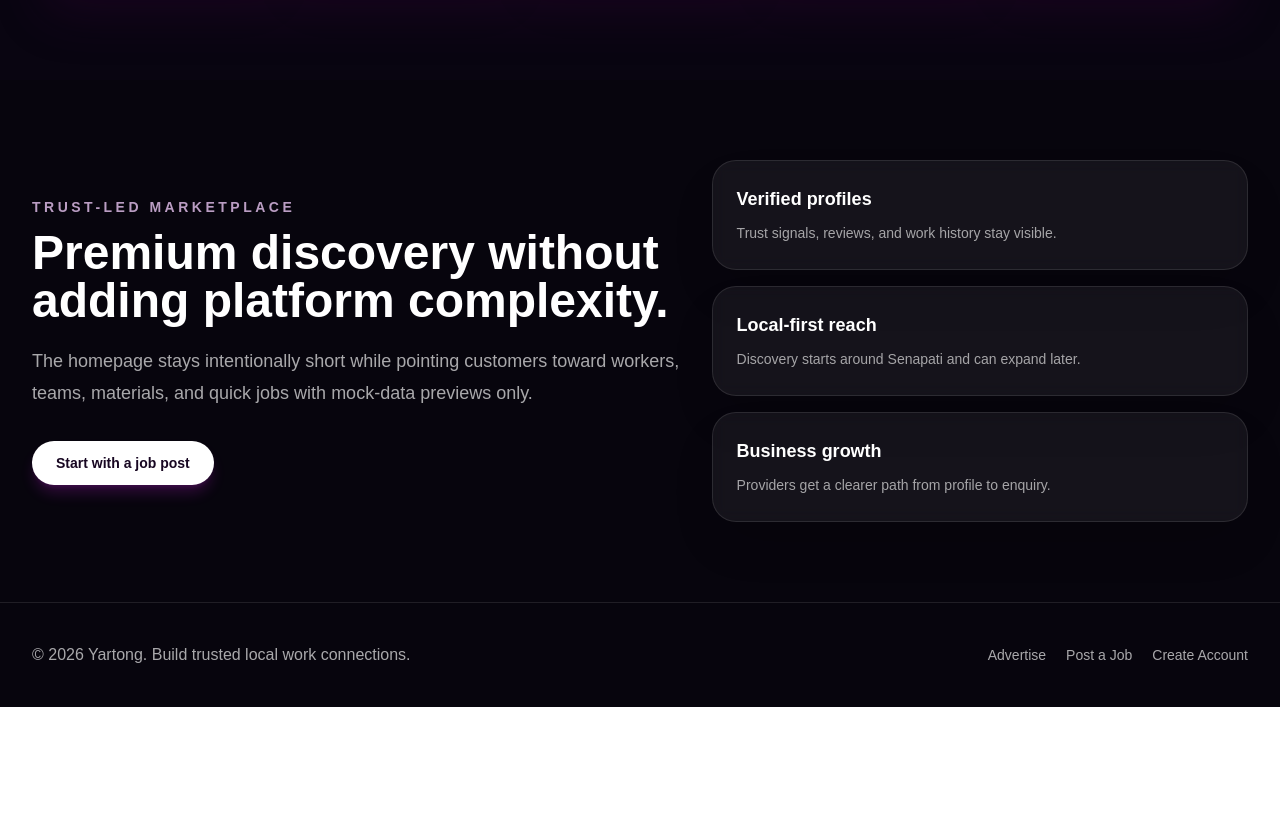
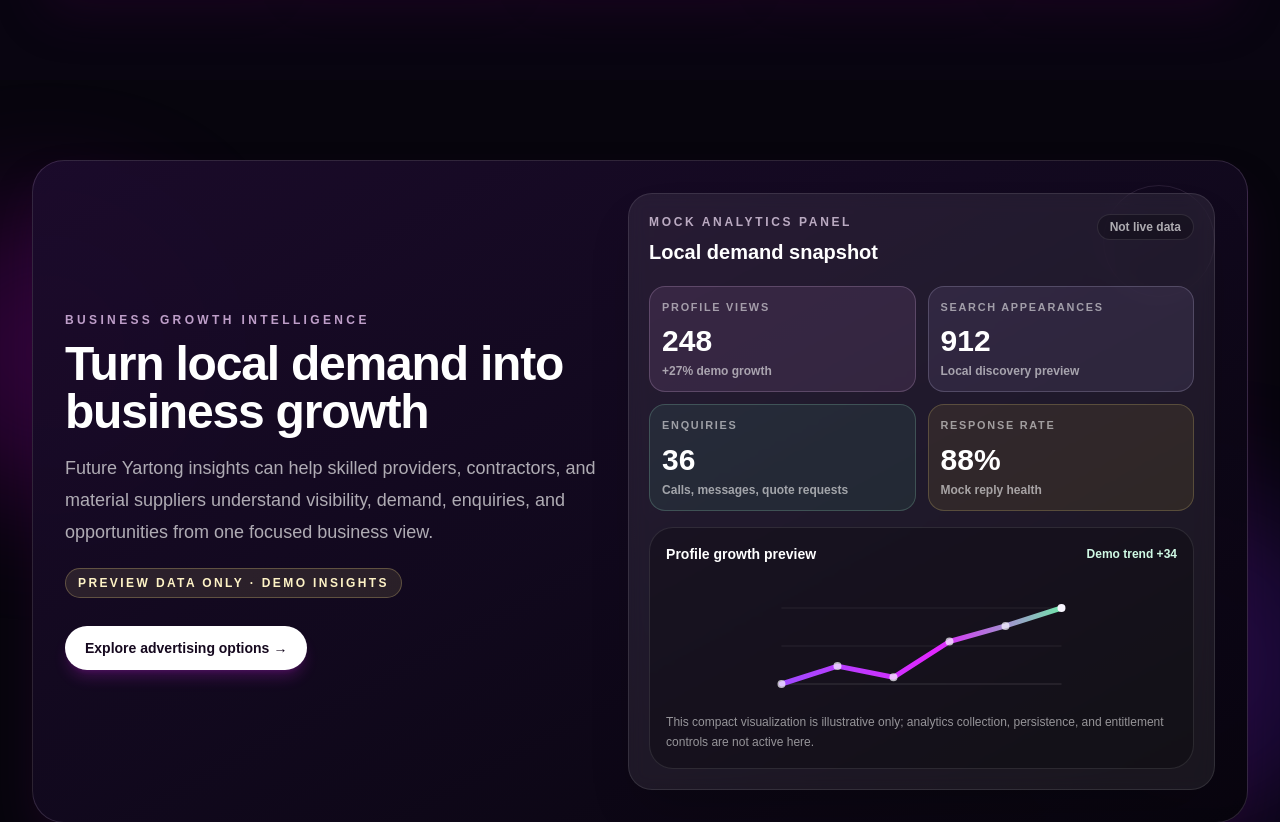
Before and after one commit to yartongzimik/Yartong, a Next.js app in the folder yartong/: page / in a window 1280 px wide. Shown: the part 2080-2902 px from the top of the page. Before the commit the page ends 2787 px from the top, so only its background shows below. Built offline with nearby package versions, Linux system fonts and the light colour scheme.

Commit message:
Implement homepage growth intelligence preview

```diff
--- a/yartong/components/home/trust-and-growth.tsx
+++ b/yartong/components/home/trust-and-growth.tsx
@@ -3,34 +3,181 @@
 import { Card } from "@/components/ui/card";
 import { Section } from "@/components/ui/section";
 import { ROUTES } from "@/lib/constants";
+import type { BusinessAnalytics, TimeSeriesPoint } from "@/lib/types";
 
-const stats = [
-  ["Verified profiles", "Trust signals, reviews, and work history stay visible."],
-  ["Local-first reach", "Discovery starts around Senapati and can expand later."],
-  ["Business growth", "Providers get a clearer path from profile to enquiry."],
+type GrowthMetric = {
+  label: string;
+  value: string;
+  detail: string;
+  tone: "fuchsia" | "violet" | "emerald" | "amber";
+};
+
+const demoTrend: TimeSeriesPoint[] = [
+  { date: "Week 1", value: 38 },
+  { date: "Week 2", value: 46 },
+  { date: "Week 3", value: 41 },
+  { date: "Week 4", value: 57 },
+  { date: "Week 5", value: 64 },
+  { date: "Week 6", value: 72 },
 ];
 
+const demoAnalyticsPreview: Pick<
+  BusinessAnalytics,
+  "profileViews" | "searchAppearances" | "contactRequests" | "responseRate" | "activityTrend"
+> = {
+  profileViews: {
+    label: "Profile views",
+    value: 248,
+    previousValue: 196,
+    percentageChange: 27,
+    trend: "UP",
+  },
+  searchAppearances: {
+    label: "Search appearances",
+    value: 912,
+    previousValue: 760,
+    percentageChange: 20,
+    trend: "UP",
+  },
+  contactRequests: {
+    label: "Enquiries",
+    value: 36,
+    previousValue: 29,
+    percentageChange: 24,
+    trend: "UP",
+  },
+  responseRate: {
+    label: "Response rate",
+    value: 88,
+    previousValue: 82,
+    percentageChange: 7,
+    trend: "UP",
+  },
+  activityTrend: demoTrend,
+};
+
+const growthMetrics: GrowthMetric[] = [
+  {
+    label: demoAnalyticsPreview.profileViews.label,
+    value: demoAnalyticsPreview.profileViews.value.toLocaleString("en-IN"),
+    detail: "+27% demo growth",
+    tone: "fuchsia",
+  },
+  {
+    label: demoAnalyticsPreview.searchAppearances.label,
+    value: demoAnalyticsPreview.searchAppearances.value.toLocaleString("en-IN"),
+    detail: "Local discovery preview",
+    tone: "violet",
+  },
+  {
+    label: demoAnalyticsPreview.contactRequests.label,
+    value: demoAnalyticsPreview.contactRequests.value.toLocaleString("en-IN"),
+    detail: "Calls, messages, quote requests",
+    tone: "emerald",
+  },
+  {
+    label: demoAnalyticsPreview.responseRate.label,
+    value: `${demoAnalyticsPreview.responseRate.value}%`,
+    detail: "Mock reply health",
+    tone: "amber",
+  },
+];
+
+const toneClasses: Record<GrowthMetric["tone"], string> = {
+  fuchsia: "border-fuchsia-200/20 bg-fuchsia-300/[0.09] text-fuchsia-100",
+  violet: "border-violet-200/20 bg-violet-300/[0.09] text-violet-100",
+  emerald: "border-emerald-200/20 bg-emerald-300/[0.08] text-emerald-100",
+  amber: "border-amber-200/20 bg-amber-300/[0.08] text-amber-100",
+};
+
+function buildTrendPath(points: TimeSeriesPoint[]) {
+  const max = Math.max(...points.map((point) => point.value));
+  const min = Math.min(...points.map((point) => point.value));
+  const range = Math.max(max - min, 1);
+
+  return points
+    .map((point, index) => {
+      const x = 10 + (index / Math.max(points.length - 1, 1)) * 280;
+      const y = 108 - ((point.value - min) / range) * 76;
+      return `${index === 0 ? "M" : "L"} ${x.toFixed(1)} ${y.toFixed(1)}`;
+    })
+    .join(" ");
+}
+
 export function TrustAndGrowth() {
+  const trendPath = buildTrendPath(demoAnalyticsPreview.activityTrend);
+
   return (
-    <Section className="bg-[#07050D]">
-      <div className="grid gap-6 lg:grid-cols-[1.1fr_0.9fr] lg:items-center">
-        <div>
-          <p className="text-sm font-bold uppercase tracking-[0.25em] text-fuchsia-200/75">Trust-led marketplace</p>
-          <h2 className="mt-3 text-3xl font-black text-white sm:text-5xl">Premium discovery without adding platform complexity.</h2>
-          <p className="mt-5 max-w-2xl text-lg leading-8 text-white/65">
-            The homepage stays intentionally short while pointing customers toward workers, teams, materials, and quick jobs with mock-data previews only.
-          </p>
-          <Link href={ROUTES.postJob} className="mt-8 inline-flex rounded-full bg-white px-6 py-3 text-sm font-black text-[#180722] shadow-lg shadow-fuchsia-500/20 hover:bg-fuchsia-100">
-            Start with a job post
-          </Link>
-        </div>
-        <div className="grid gap-4">
-          {stats.map(([title, detail]) => (
-            <Card key={title}>
-              <h3 className="text-lg font-black text-white">{title}</h3>
-              <p className="mt-2 text-sm leading-6 text-white/62">{detail}</p>
-            </Card>
-          ))}
+    <Section className="overflow-hidden bg-[#07050D] py-12 sm:py-16" containerClassName="relative">
+      <div className="absolute -left-24 top-12 h-72 w-72 rounded-full bg-fuchsia-600/20 blur-3xl" aria-hidden="true" />
+      <div className="absolute -right-20 bottom-0 h-80 w-80 rounded-full bg-violet-600/20 blur-3xl" aria-hidden="true" />
+
+      <div className="relative overflow-hidden rounded-[2rem] border border-fuchsia-200/15 bg-gradient-to-br from-[#1C0B2C]/95 via-[#12091F]/95 to-[#08050D]/95 p-5 shadow-2xl shadow-fuchsia-950/35 backdrop-blur sm:p-6 lg:p-8">
+        <div className="absolute right-8 top-6 h-28 w-28 rounded-full border border-fuchsia-200/10" aria-hidden="true" />
+        <div className="grid gap-8 lg:grid-cols-[0.95fr_1.05fr] lg:items-center">
+          <div>
+            <p className="text-xs font-black uppercase tracking-[0.28em] text-fuchsia-200/75">Business Growth Intelligence</p>
+            <h2 className="mt-3 max-w-xl text-3xl font-black tracking-tight text-white sm:text-5xl">Turn local demand into business growth</h2>
+            <p className="mt-4 max-w-2xl text-base leading-7 text-white/66 sm:text-lg sm:leading-8">
+              Future Yartong insights can help skilled providers, contractors, and material suppliers understand visibility, demand, enquiries, and opportunities from one focused business view.
+            </p>
+            <div className="mt-5 inline-flex rounded-full border border-amber-200/25 bg-amber-200/10 px-3 py-1.5 text-xs font-black uppercase tracking-[0.2em] text-amber-100">
+              Preview data only · Demo insights
+            </div>
+            <Link href={ROUTES.advertise} className="mt-7 inline-flex min-h-11 items-center justify-center rounded-full bg-white px-5 text-sm font-black text-[#16091f] shadow-lg shadow-fuchsia-500/20 transition hover:bg-fuchsia-100 focus:outline-none focus:ring-2 focus:ring-fuchsia-200 focus:ring-offset-2 focus:ring-offset-[#12091F]">
+              Explore advertising options <span className="ml-1" aria-hidden="true">→</span>
+            </Link>
+          </div>
+
+          <Card className="relative overflow-hidden border-fuchsia-200/15 bg-white/[0.07] p-4 sm:p-5">
+            <div className="flex flex-col gap-3 sm:flex-row sm:items-start sm:justify-between">
+              <div>
+                <p className="text-xs font-black uppercase tracking-[0.22em] text-fuchsia-100/70">Mock analytics panel</p>
+                <h3 className="mt-2 text-xl font-black text-white">Local demand snapshot</h3>
+              </div>
+              <span className="w-fit rounded-full border border-white/10 bg-black/25 px-3 py-1 text-xs font-bold text-white/65">Not live data</span>
+            </div>
+
+            <div className="mt-5 grid grid-cols-2 gap-3">
+              {growthMetrics.map((metric) => (
+                <div key={metric.label} className={`rounded-2xl border p-3 ${toneClasses[metric.tone]}`}>
+                  <p className="text-[0.68rem] font-black uppercase tracking-[0.16em] text-white/55">{metric.label}</p>
+                  <p className="mt-2 text-2xl font-black text-white sm:text-3xl">{metric.value}</p>
+                  <p className="mt-1 text-xs font-bold text-white/58">{metric.detail}</p>
+                </div>
+              ))}
+            </div>
+
+            <div className="mt-4 rounded-3xl border border-white/10 bg-black/25 p-4">
+              <div className="flex items-center justify-between gap-4">
+                <p className="text-sm font-black text-white">Profile growth preview</p>
+                <p className="text-xs font-bold text-emerald-100">Demo trend +34</p>
+              </div>
+              <svg role="img" aria-labelledby="growth-chart-title growth-chart-desc" viewBox="0 0 300 128" className="mt-3 h-32 w-full overflow-visible">
+                <title id="growth-chart-title">Mock profile growth trend</title>
+                <desc id="growth-chart-desc">Demo profile growth rises from 38 in week 1 to 72 in week 6, with one small dip in week 3.</desc>
+                <path d="M10 108 H290" stroke="rgba(255,255,255,0.14)" strokeWidth="1" aria-hidden="true" />
+                <path d="M10 70 H290" stroke="rgba(255,255,255,0.08)" strokeWidth="1" aria-hidden="true" />
+                <path d="M10 32 H290" stroke="rgba(255,255,255,0.08)" strokeWidth="1" aria-hidden="true" />
+                <path d={trendPath} fill="none" stroke="url(#growthGradient)" strokeWidth="5" strokeLinecap="round" strokeLinejoin="round" />
+                {demoAnalyticsPreview.activityTrend.map((point, index) => {
+                  const max = 72;
+                  const min = 38;
+                  const x = 10 + (index / Math.max(demoAnalyticsPreview.activityTrend.length - 1, 1)) * 280;
+                  const y = 108 - ((point.value - min) / Math.max(max - min, 1)) * 76;
+                  return <circle key={point.date} cx={x} cy={y} r="4" fill="#F8F6FF" opacity={index === demoAnalyticsPreview.activityTrend.length - 1 ? "1" : "0.72"} aria-hidden="true" />;
+                })}
+                <defs>
+                  <linearGradient id="growthGradient" x1="0" y1="0" x2="300" y2="0" gradientUnits="userSpaceOnUse">
+                    <stop stopColor="#9B4DFF" />
+                    <stop offset="0.55" stopColor="#E126FF" />
+                    <stop offset="1" stopColor="#68F5A4" />
+                  </linearGradient>
+                </defs>
+              </svg>
+              <p className="mt-2 text-xs leading-5 text-white/55">This compact visualization is illustrative only; analytics collection, persistence, and entitlement controls are not active here.</p>
+            </div>
+          </Card>
         </div>
       </div>
     </Section>
```
